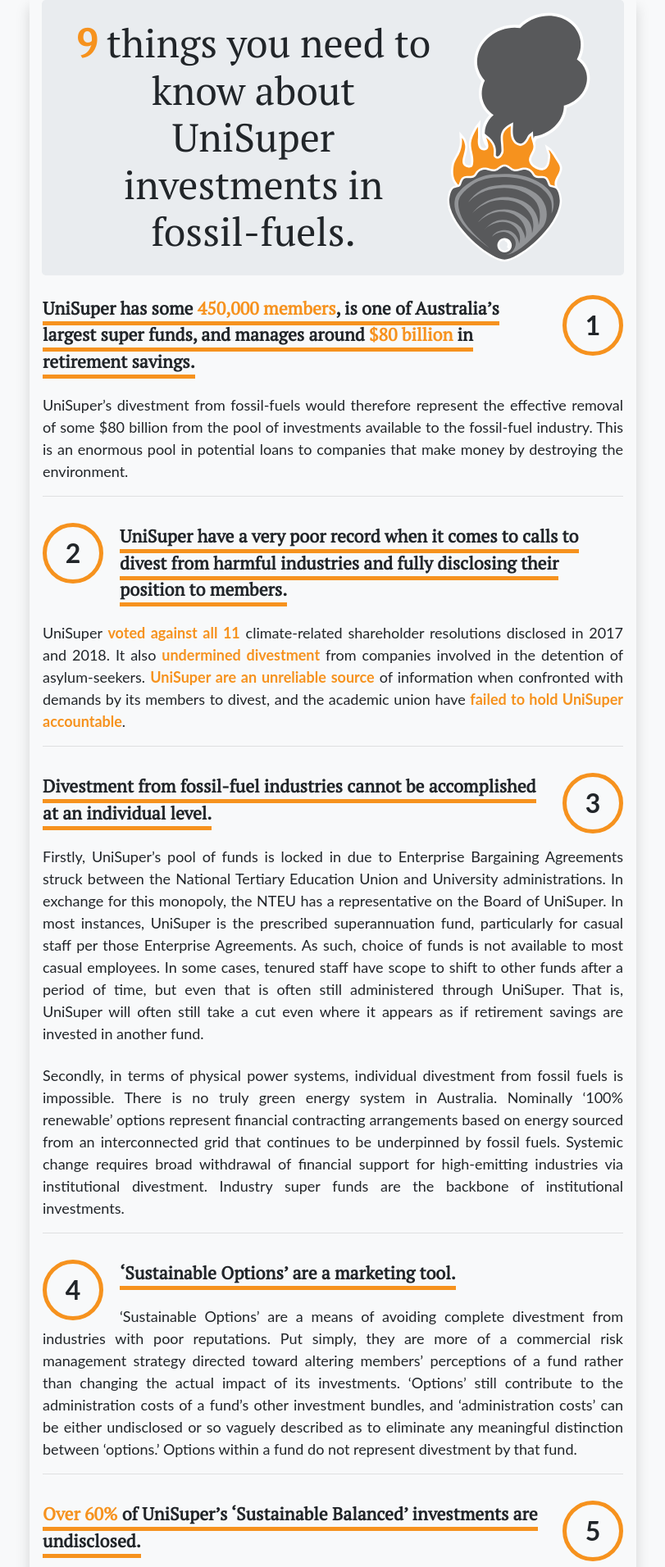
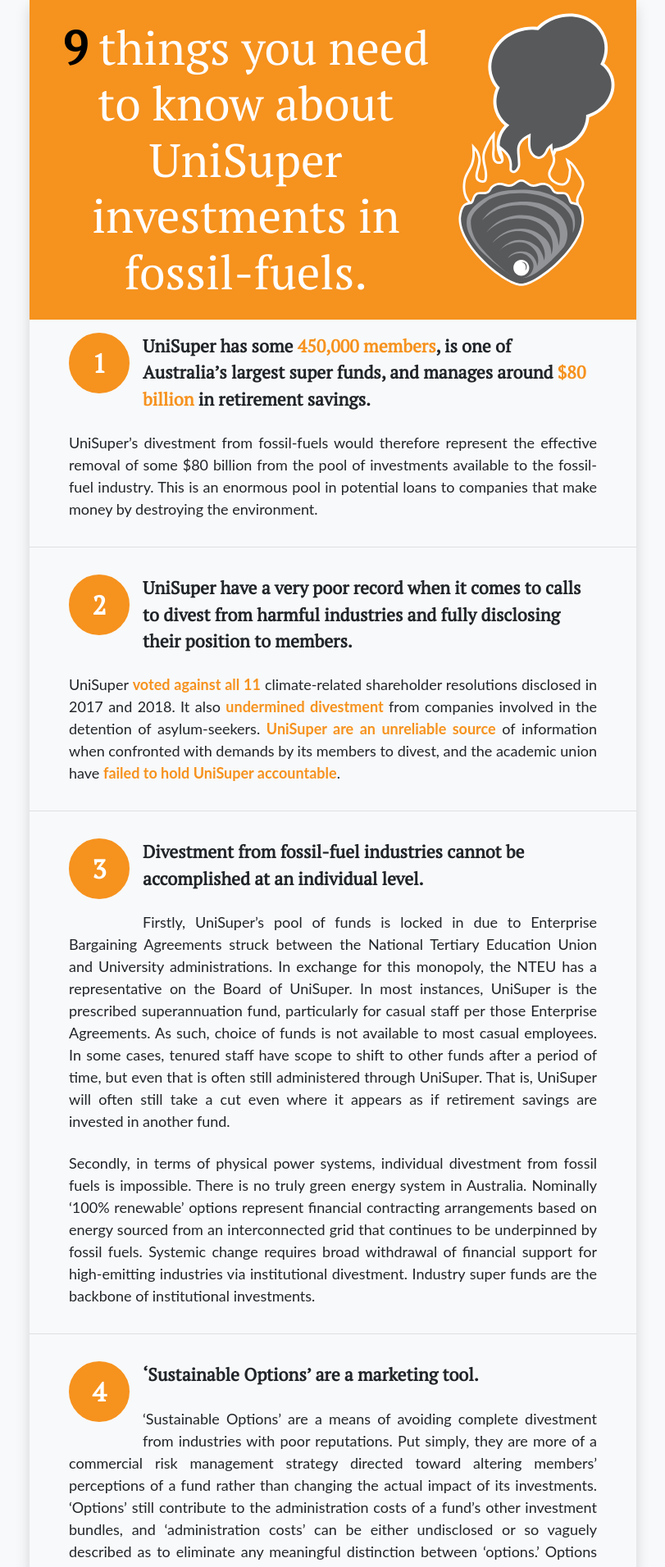
Before and after one commit to superdivest/superdivest.github.io, a Jekyll site: the page built from index.html, in a window 1280 px wide. Shown: the top 1912 px of the page at 82% size, without its empty margins (234-1045 px from the left). Built offline with Jekyll 4.4.1, drawn with Linux system fonts in a browser that asks for light colours; nearby versions of some CDN libraries.

Commit message:
made font sizes responsive, changed banner and badge colours

```diff
--- a/_layouts/default.html
+++ b/_layouts/default.html
@@ -7,20 +7,20 @@
 {% endcomment %}
 <div class="container">
     <div class="usd-content-container shadow col-xl-8 offset-xl-2 pb-3">
-        <div class="usd-banner-message jumbotron py-2">
+        <div class="usd-banner-message usd-banner-message--orange px-3 py-2">
             <img class="usd-banner-image" src="/assets/img/flaming-clam-smoke.svg">
             <p><strong>{{ site.posts | size }}</strong>
                 things you need to know about UniSuper investments in fossil-fuels.</p>
         </div>
         {{ content }}
-        <div class="usd-banner-message jumbotron py-2">
+        <div class="usd-banner-message px-3 py-2">
             <img class="usd-banner-image" src="/assets/img/flaming-clam.svg">
             <p>Demand full divestment and disclosure.</p>
         </div>
-        <div class="usd-banner-message jumbotron py-2">
+        <div class="usd-banner-message px-3 py-2">
             <p>Download and share these graphics on social.</p>
             <div class="row">
-                <div class="col-lg-6 px-1 mb-3 usd-download">
+                <div class="col-lg-6 px-3 mb-3 usd-download">
                     <img src="/assets/img/divest-01.png">
                     <a class="usd-download-overlay"
                         href="/assets/img/divest-01.png"
@@ -29,7 +29,7 @@
                         <i class="fa fa-download fa-2x"></i>
                     </a>
                 </div>
-                <div class="col-lg-6 px-1 mb-3 usd-download">
+                <div class="col-lg-6 px-3 mb-3 usd-download">
                     <img src="/assets/img/divest-02.png">
                     <a class="usd-download-overlay"
                         href="/assets/img/divest-02.png"
@@ -38,7 +38,7 @@
                         <i class="fa fa-download fa-2x"></i>
                     </a>
                 </div>
-                <div class="col-lg-6 px-1 mb-3 usd-download">
+                <div class="col-lg-6 px-3 mb-3 usd-download">
                     <img src="/assets/img/divest-03.png">
                     <a class="usd-download-overlay"
                         href="/assets/img/divest-03.png"
@@ -47,7 +47,7 @@
                         <i class="fa fa-download fa-2x"></i>
                     </a>
                 </div>
-                <div class="col-lg-6 px-1 mb-3 usd-download">
+                <div class="col-lg-6 px-3 mb-3 usd-download">
                     <img src="/assets/img/divest-action.png">
                     <a class="usd-download-overlay"
                         href="/assets/img/divest-action.png"
@@ -58,7 +58,7 @@
                 </div>
             </div>
         </div>
-        <div class="usd-banner-message jumbotron py-2">
+        <div class="usd-banner-message px-3 py-2">
             <p>Share this site on social.</p>
             <ul class="list-inline">
                 <li class="list-inline-item">
--- a/_layouts/index.html
+++ b/_layouts/index.html
@@ -6,7 +6,6 @@
 
 {% for post in sortedPosts %}
 <div class="row">
-  <div class="py-2 px-3">
   <article class="usd-post-body">
     <div class="usd-fact-badge">
       <span class="usd-fact-badge-number">{{ post.title }}</span>
@@ -15,5 +14,4 @@
   </article>
   <hr>
 </div>
-</div>
 {% endfor %}
--- a/_layouts/post.html
+++ b/_layouts/post.html
@@ -10,6 +10,5 @@
       </div>
       {{ content }}
     </article>
-    <hr>
   </div>
 </div>
--- a/assets/css/components/_banner-message.scss
+++ b/assets/css/components/_banner-message.scss
@@ -1,6 +1,23 @@
 .usd-banner-message {
-  min-height: 250px;
+  overflow: auto;
+  margin-left: -15px;
+  margin-right: -15px;
   margin-bottom: 1rem;
+  background-color: #d3d3d3;
+
+  strong {
+    color: $usd-orange;
+    font-weight: bolder;
+  }
+
+  &--orange {
+    color: white;
+    background-color: $usd-orange;
+
+    strong {
+      color: black !important;
+    }
+  }
 
   img.usd-banner-image {
     float: right;
@@ -10,16 +27,24 @@
   p, ul {
     text-align: center;
     font-family: $font-family-serif;
-    font-size: 48px;
+    font-size: 28px;
     line-height: 1.2em;
     margin-top: 1rem;
     margin-bottom: 1rem;
   }
 
-  strong {
-    color: $usd-orange;
-    font-weight: bolder;
+  @include media-breakpoint-up(sm) {
+    p, ul {
+      font-size: 34px;
+    }
   }
+
+  @include media-breakpoint-up(md) {
+    p, ul {
+      font-size: 57px;
+    }
+  }
+
 }
 
 .usd-download-overlay {
--- a/assets/css/components/_content-container.scss
+++ b/assets/css/components/_content-container.scss
@@ -5,9 +5,12 @@
   }
 
   .usd-post-body {
-    font-size: large;
-
-    min-height: 100px; // to stop .usd-fact-badge elements "leaking"
+    font-size: 15px;
+    overflow: auto;
+    padding-bottom: 1rem;
+    padding-left: 1rem;
+    padding-right: 1rem;
+    border-bottom: 1px solid rgba(0,0,0,0.1);
 
     a {
       font-weight: bolder;
@@ -16,14 +19,20 @@
     strong {
       font-family: $font-family-serif;
       font-size: larger;
-      text-decoration: none;
-      padding-bottom: 2px;
-      border-bottom: 5px solid $usd-orange;
     }
 
     p:not(:first-of-type) {
       margin-top: 1.5rem;
       text-align: justify;
+    }
+
+    @include media-breakpoint-up(md) {
+      padding-left: 3rem;
+      padding-right: 3rem;
+
+      p, ul {
+        font-size: 18px;
+      }
     }
   }
 }
--- a/assets/css/components/_fact-badge.scss
+++ b/assets/css/components/_fact-badge.scss
@@ -1,12 +1,9 @@
-// .usd-fact-badge {
-//   width: 100px;
-//   line-height: 100px;
-//   border-radius: 50%;
-//   text-align: center;
-//   border: 5px solid $usd-orange;
-// }
+.usd-fact-badge {
+    float:left;
+    margin-right: 1rem;
+    margin-bottom: 1rem;
 
-.usd-fact-badge {
+    font-family: $font-family-serif;
     font-size: 32px;
     font-weight: bold;
 
@@ -14,6 +11,8 @@
     height: 2em;
     box-sizing: initial;
 
+    color: white;
+    background-color: $usd-orange;
     border: 5px solid $usd-orange;
     text-align: center;
     border-radius: 50%;
@@ -21,19 +20,3 @@
     line-height: 2em;
     box-sizing: content-box;
 }
-
-div.row:nth-child(odd) .usd-fact-badge {
-  float: left;
-  margin-right: 20px;
-}
-
-div.row:nth-child(even) .usd-fact-badge {
-  float: right;
-  margin-left: 20px;
-}
-
-
-// .usd-fact-badge-number {
-//   font-size: 32px;
-//   width: 100%;
-// }
```
Also changed, not shown: assets/img/divest-action.png, assets/img/flaming-clam-smoke.svg, assets/img/flaming-clam.svg. Lines whose indentation alone changed are shown as unchanged.
